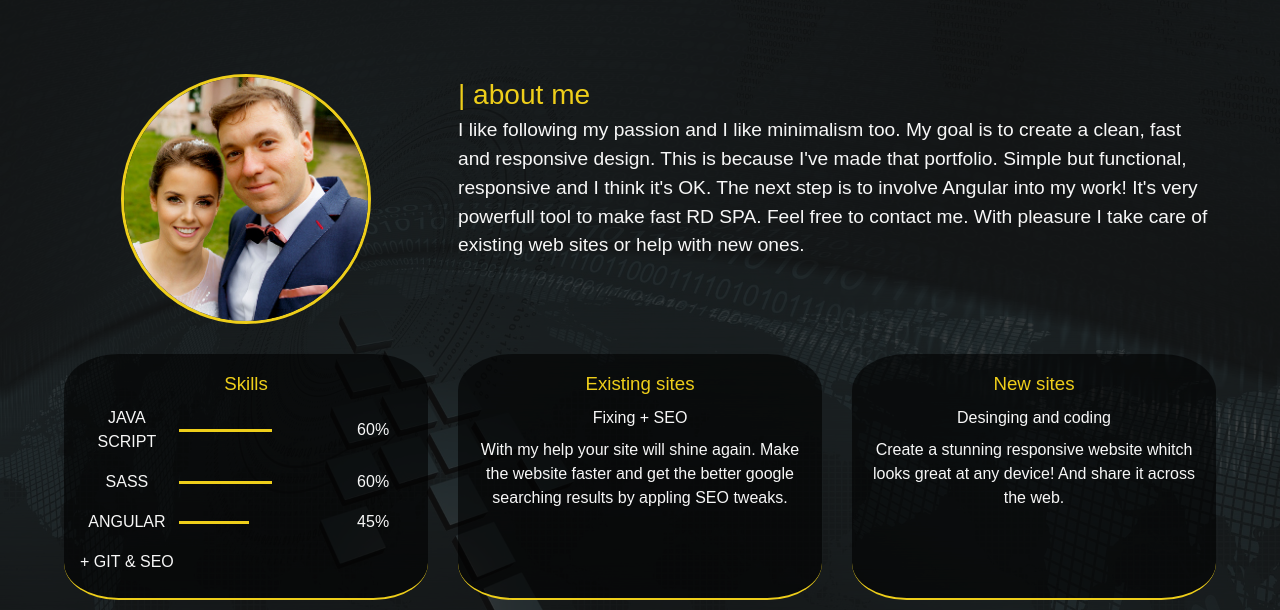
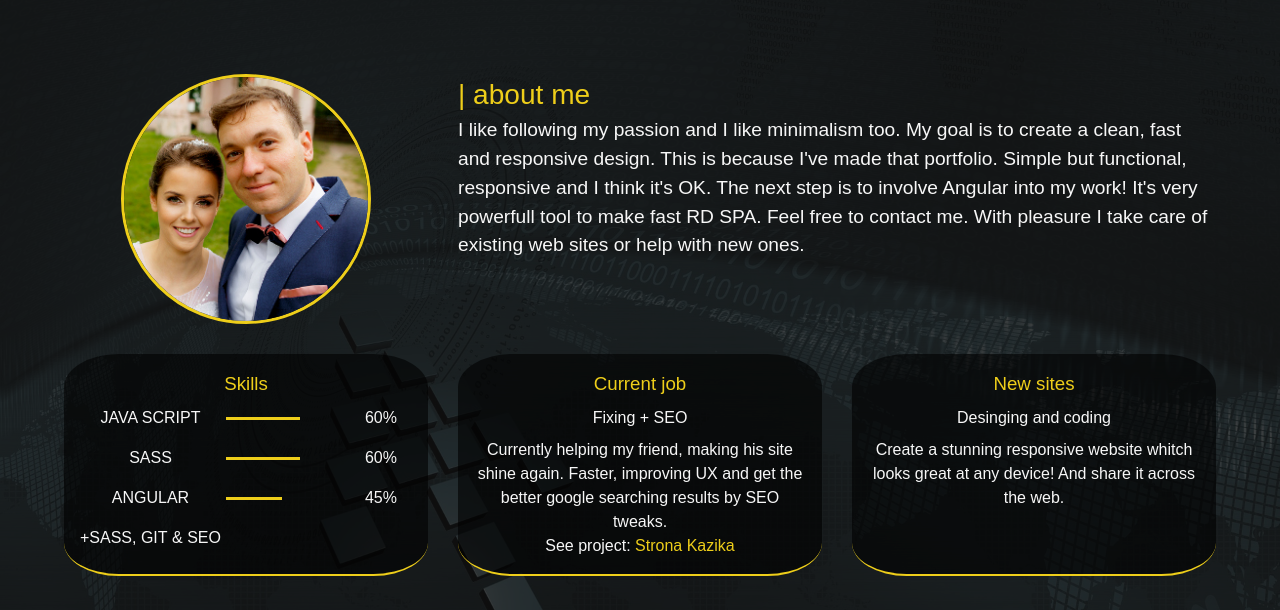
Before and after one commit to grombor/grombor.github.io, a plain HTML site: page aboutme.html in a window 1280 px wide. Shown: the part 190-800 px from the top of the page. Drawn offline with Linux system fonts and the light colour scheme.

Commit message:
changed content - aboutme.html

```diff
--- a/aboutme.html
+++ b/aboutme.html
@@ -61,15 +61,17 @@
           <h6 id="angular">angular</h6>
           <div class="progress-bar-angular"></div>
           <span id="span5">%</span>
-          <h6 id="css">+&nbsp;Git&nbsp;&&nbsp;SEO</h6>
+          <h6 id="css" class="text-center">+SASS,&nbsp;Git&nbsp;&&nbsp;SEO</h6>
         </div>
 
       </div>
       <div class="job job-2" id="job-2">
-        <h3>Existing sites</h3>
+        <h3>Current job</h3>
         <h6>Fixing + SEO</h6>
-        <p>With my help your site will shine again. Make the website faster and get the better google searching results by appling SEO tweaks.
+        <p>Currently helping my friend, making his site shine again. Faster, improving UX and get the better google searching results by SEO tweaks.
         </p>
+        <span class="text-primary text-center">See project:</span>
+        <a href="https://grombor.github.io/kazik/" class="text-center text-secondary">Strona Kazika</a>
       </div>
       <div class="job job-3" id="job-3">
         <h3>New sites</h3>
```
